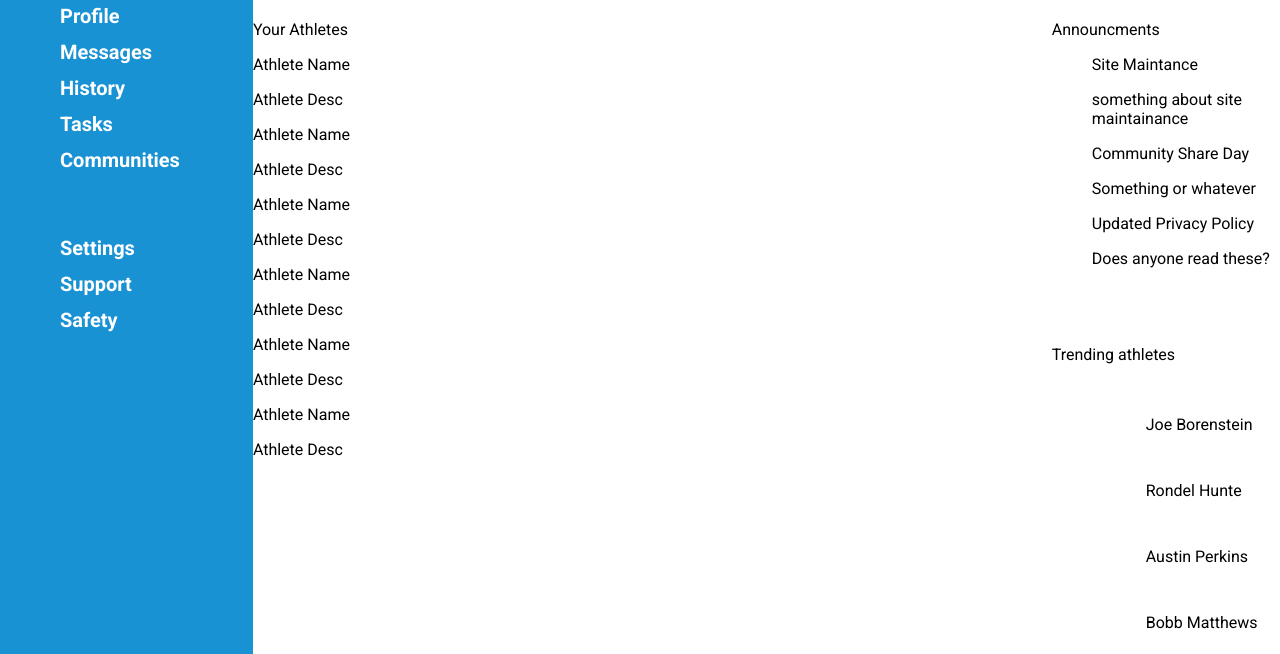
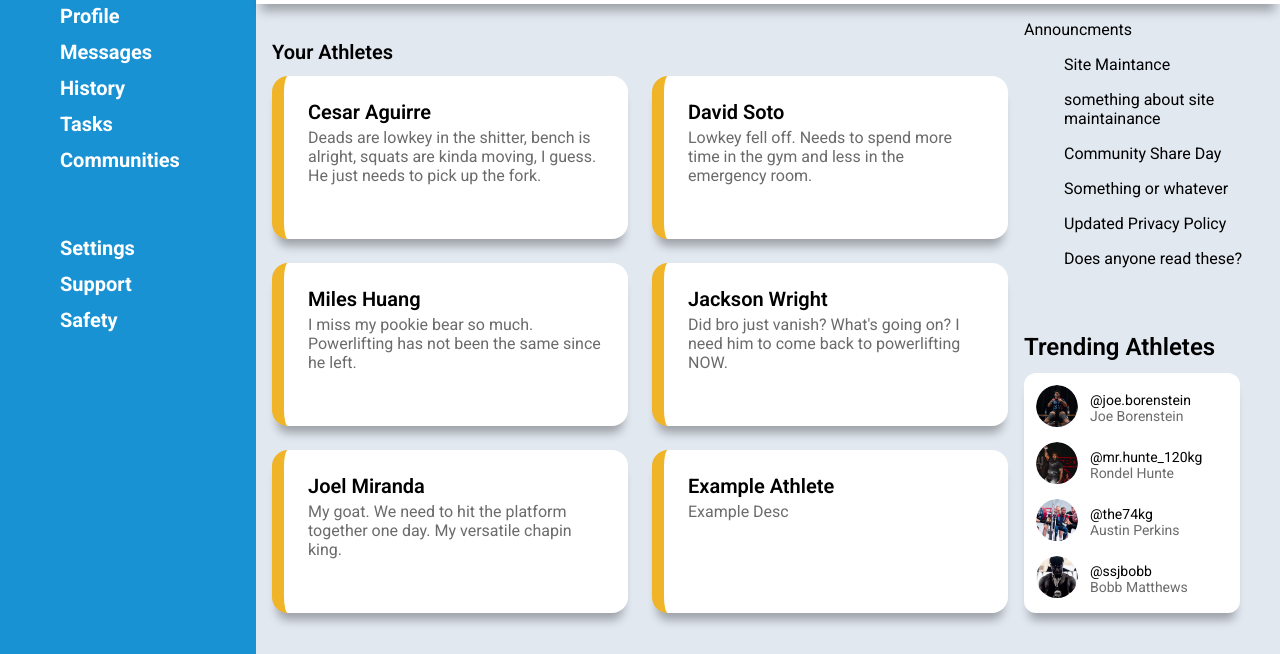
Before and after one commit to cesagui/odin-dashboard, a plain HTML site: page index.html in a window 1280 px wide. Shown: the part 146-800 px from the top of the page. Drawn offline with Linux system fonts and the light colour scheme.

Commit message:
fix: Complete trending section, images

```diff
--- a/index.html
+++ b/index.html
@@ -35,7 +35,7 @@
             <span class = 'right-items'>
                 <img src = "src/bell-ring-outline.svg" height = '24px' width = '24px'>
                 <span class = 'profile-picture'>
-                    <img  src = "src/joe_profile.jpg" height = '32px' width = '32px'>
+                    <img  src = "src/joe_profile.jpg" height = '36px' width = '36px'>
                 </span>
                 <span>
                     Joseph Mamon
@@ -66,30 +66,30 @@
             </div>
         </div>
         <div class="athletes">
-            <p>Your Athletes</p>
+            <p id = 'athlete-header'>Your Athletes</p>
             <div class="athlete-card">
-                <p>Athlete Name</p>
-                <p>Athlete Desc</p>
+                <p>Cesar Aguirre</p>
+                <p>Deads are lowkey in the shitter, bench is alright, squats are kinda moving, I guess. He just needs to pick up the fork.</p>
             </div>
             <div class="athlete-card">
-                <p>Athlete Name</p>
-                <p>Athlete Desc</p>
+                <p>David Soto</p>
+                <p>Lowkey fell off. Needs to spend more time in the gym and less in the emergency room. </p>
             </div>
             <div class="athlete-card">
-                <p>Athlete Name</p>
-                <p>Athlete Desc</p>
+                <p>Miles Huang</p>
+                <p>I miss my pookie bear so much. Powerlifting has not been the same since he left.</p>
             </div>
             <div class="athlete-card">
-                <p>Athlete Name</p>
-                <p>Athlete Desc</p>
+                <p>Jackson Wright</p>
+                <p>Did bro just vanish? What's going on? I need him to come back to powerlifting NOW.</p>
             </div>
             <div class="athlete-card">
-                <p>Athlete Name</p>
-                <p>Athlete Desc</p>
+                <p>Joel Miranda</p>
+                <p>My goat. We need to hit the platform together one day. My versatile chapin king.</p>
             </div>
             <div class="athlete-card">
-                <p>Athlete Name</p>
-                <p>Athlete Desc</p>
+                <p>Example Athlete</p>
+                <p>Example Desc</p>
             </div>
         </div>
         <div class="announcements">
@@ -110,23 +110,43 @@
             </ul>
         </div>
         <div class="trending">
-            <p>Trending athletes</p>
+            <p>Trending Athletes</p>
             <ul class="trending-wrapper">
                 <li>
-                    <img src='src/weight-lifter.svg' alt="">
-                    <span>Joe Borenstein</span>
+                    <span class = 'profile-picture'>
+                        <img  src = "src/joe-borenstein.jpg" height = '42px' width = '42px'>
+                    </span>
+                    <span>
+                        <span>@joe.borenstein</span>
+                        <span>Joe Borenstein</span>
+                    </span>
                 </li>
                 <li>
-                    <img src='src/weight-lifter.svg' alt="">
-                    <span>Rondel Hunte</span>
+                    <span class = 'profile-picture'>
+                        <img  src = "src/rondel.jpg" height = '42px' width = '42px'>
+                    </span>
+                    <span>
+                        <span>@mr.hunte_120kg</span>
+                        <span>Rondel Hunte</span>
+                    </span>
                 </li>
                 <li>
-                    <img src='src/weight-lifter.svg' alt="">
-                    <span>Austin Perkins</span>
+                    <span class = 'profile-picture'>
+                        <img  src = "src/austin-perkins.jpg" height = '42px' width = '42px'>
+                    </span>
+                    <span>
+                        <span>@the74kg</span>
+                        <span>Austin Perkins</span>
+                    </span>
                 </li>
                 <li>
-                    <img src='src/weight-lifter.svg' alt="">
-                    <span>Bobb Matthews</span>
+                    <span class = 'profile-picture'>
+                        <img  src = "src/bobb-matthews.jpg" height = '42px' width = '42px'>
+                    </span>
+                    <span>
+                        <span>@ssjbobb</span>
+                        <span>Bobb Matthews</span>
+                    </span>
                 </li>
             </ul>
         </div>
--- a/styles.css
+++ b/styles.css
@@ -5,6 +5,7 @@ html, body{
     padding: 0;
     font-family: 'Roboto';
     box-sizing: border-box;
+    background-color:#E2E8F0;
 }
 
 ul {
@@ -18,13 +19,14 @@ img[src="src/weight-lifter.svg"]{
 
 .container{
     display: grid;
-    grid-template-columns: 1fr 3.5fr 1fr;
-    grid-template-rows: 75px 75px 1fr 1fr;
+    grid-template-columns: 1fr 3fr 1fr;
+    grid-template-rows: 75px 75px 1fr 1fr 25px;
     grid-template-areas:
         "sidebar search search"
         "sidebar action action"
         "sidebar athlete announcement"
-        "sidebar athlete trending";
+        "sidebar athlete trending"
+        "sidebar . .";
     height: 100vh;
     width: 100vw;
 }
@@ -52,7 +54,7 @@ img[src="src/weight-lifter.svg"]{
     font-size: 1.25em;
 }
 
-li + li {
+.sidebar-list > li + li {
   margin-top: 12px;
 }
 
@@ -62,6 +64,7 @@ li + li {
     display: flex;
     justify-content: space-between;
     padding: 20px 40px;
+    background-color: white;
 }
 
 .search>*{
@@ -96,7 +99,9 @@ li + li {
     display: flex;
     align-items: center;
     justify-content: space-between;
-    padding: 20px 40px;
+    padding: 28px 40px;
+    background-color: white;
+    box-shadow: 0px 12px 10px -5px rgba(0, 0, 0, 0.3);
 }
 .left-action{
     display: flex;
@@ -134,10 +139,79 @@ li + li {
 
 .athletes {
     grid-area: athlete;
+
+    display: grid;
+    grid-template-columns: repeat(2, 1fr);
+    grid-template-rows: 2em repeat(3, 1fr);
+    gap: 24px;
+    padding: 16px;
+}
+
+#athlete-header{
+    grid-area: 1 / 1 / span 1 / span 2;
+    font-weight: 600;
+    font-size: 1.25em;
+}
+
+.athlete-card{
+    background-color: #FFFFFF;
+    padding: 24px;
+    border-radius: 16px;
+    border-left-style: solid;
+    border-width: 12px;
+    border-color: #F0B429;
+    box-shadow: 0px 12px 10px -5px rgba(0, 0, 0, 0.3);
+}
+
+.athlete-card>*{
+    margin:0;
+    color: #6B6B6B;
+}
+
+.athlete-card>*:first-child{
+    font-size: 1.25em;
+    font-weight: 600;
+    color: black;
+    margin-bottom: 4px;
 }
 .announcements {
     grid-area: announcement;
 }
+
 .trending {
     grid-area: trending;
 }
+
+.trending > p {
+    font-weight: 600;
+    font-size: 1.5em;
+    margin-bottom: 12px;
+}
+.trending-wrapper{
+    background-color: white;
+    border-radius: 12px;
+    margin-right: 40px;
+    padding: 12px;
+    margin-top: 0;
+    box-shadow: 0px 12px 10px -5px rgba(0, 0, 0, 0.3);
+}
+
+.trending-wrapper>li{
+    display: flex;
+    align-items: center;
+    gap: 12px;
+    font-size: 0.875em;
+}
+
+.trending-wrapper>li + li{
+    margin-top: 12px;
+}
+
+.trending-wrapper>li>:nth-child(2){
+    display: flex;
+    flex-direction: column;
+}
+
+.trending-wrapper>li>:nth-child(2)>:nth-child(2){
+    color:#6B6B6B;
+}
```
Also changed, not shown: src/austin-perkins.jpg (added), src/bobb-matthews.jpg (added), src/joe-borenstein.jpg (added), src/rondel.jpg (added), 4 other files.
